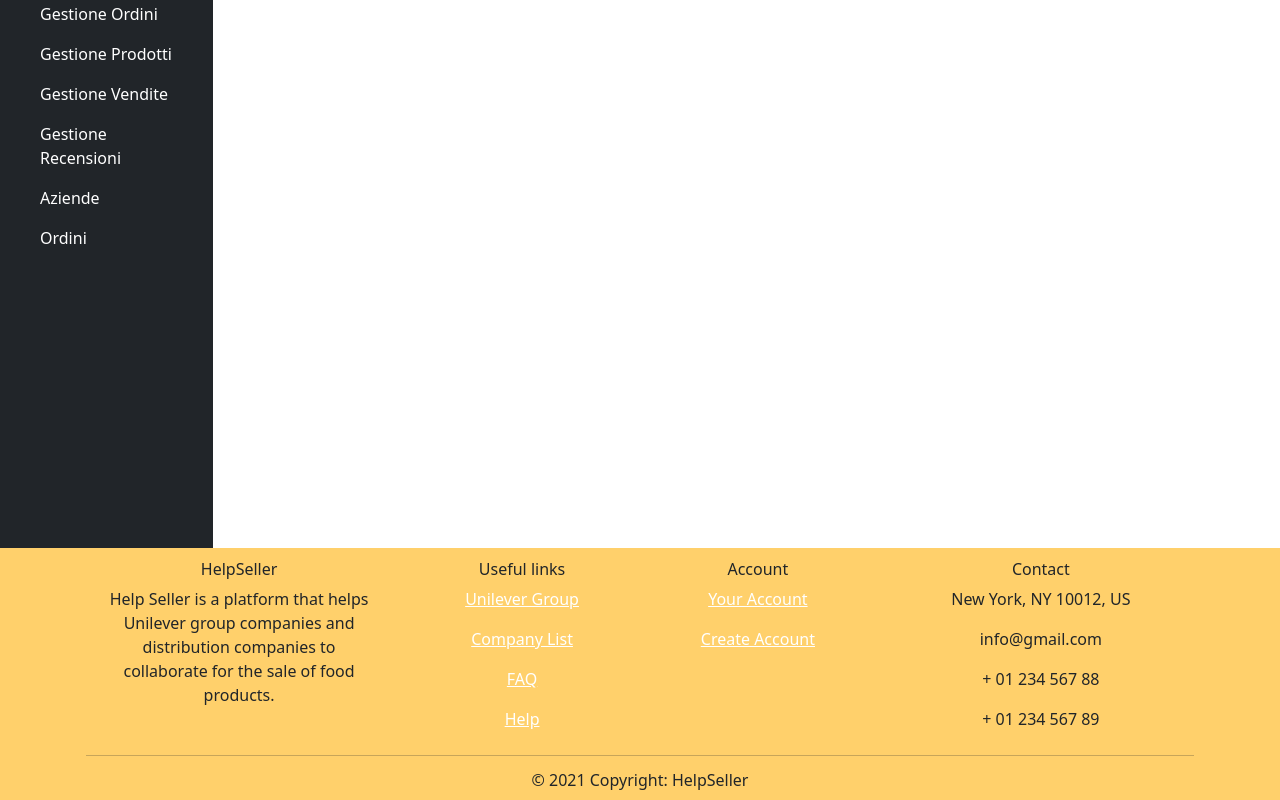
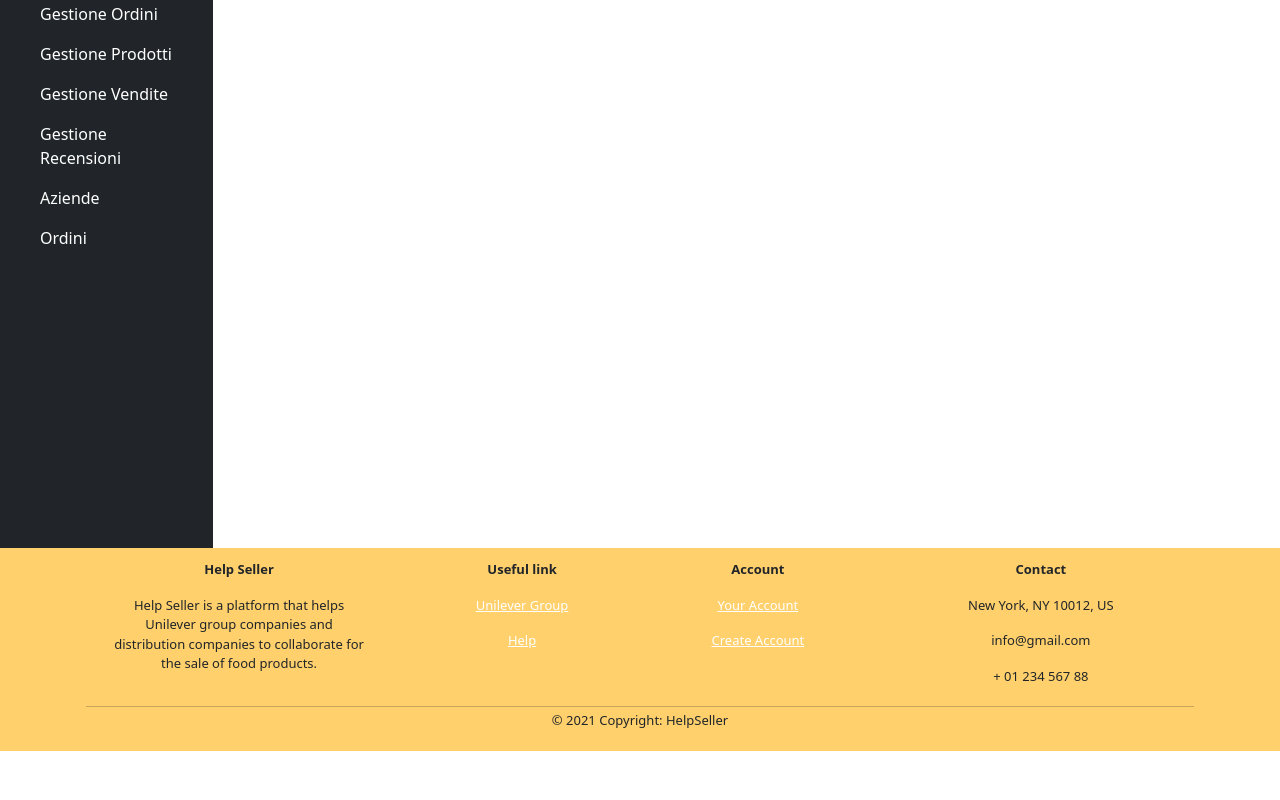
Before and after one commit to Mario-caccioppoli/HelpSellerInterface, an Angular app: page / in a window 1280 px wide. Shown: the part 316-1116 px from the top of the page. After the commit the page ends 1067 px from the top, so only its background shows below. Built offline with nearby package versions, Linux system fonts and the light colour scheme.

Commit message:
Abbassato il font del carattere

```diff
--- a/src/app/components/footer/footer.component.css
+++ b/src/app/components/footer/footer.component.css
@@ -3,3 +3,6 @@
     background-color: rgb(255, 174, 0,0.582);
     margin-top:0;
 }
+p{
+    font-size: 13px;
+}
--- a/src/app/components/footer/footer.component.html
+++ b/src/app/components/footer/footer.component.html
@@ -10,9 +10,7 @@
           <div class="row">
             <!-- Grid column -->
             <div class="col-md-3 col-lg-3 col-xl-3 mx-auto mt-2">
-              <h6>
-                HelpSeller
-              </h6>
+                <p style="font-weight: bold;">Help Seller</p>
               <p>
                 Help Seller is a platform that helps Unilever group companies and distribution companies to collaborate for the sale of food products.
               </p>
@@ -25,18 +23,11 @@
 
             <!-- Grid column -->
             <div class="col-md-3 col-lg-2 col-xl-2 mx-auto mt-2">
-              <h6>
-                Useful links
-              </h6>
+               <p style="font-weight: bold;">Useful link</p>
               <p>
                 <a class="text-white">Unilever Group</a>
               </p>
-              <p>
-                <a class="text-white">Company List</a>
-              </p>
-              <p>
-                <a class="text-white">FAQ</a>
-              </p>
+
               <p>
                 <a class="text-white">Help</a>
               </p>
@@ -46,9 +37,7 @@
             <hr class="w-100 clearfix d-md-none" />
 
             <div class="col-md-3 col-lg-2 col-xl-2 mx-auto mt-2">
-                <h6>
-                  Account
-                </h6>
+                <p style="font-weight: bold;">Account</p>
                 <p>
                   <a class="text-white">Your Account</a>
                 </p>
@@ -60,11 +49,11 @@
               <hr class="w-100 clearfix d-md-none" />
 
             <div class="col-md-4 col-lg-3 col-xl-3 mx-auto mt-2">
-              <h6 >Contact</h6>
-              <p><i class="fas fa-home mr-3"></i> New York, NY 10012, US</p>
-              <p><i class="fas fa-envelope mr-3"></i> info@gmail.com</p>
-              <p><i class="fas fa-phone mr-3"></i> + 01 234 567 88</p>
-              <p><i class="fas fa-print mr-3"></i> + 01 234 567 89</p>
+                <p style="font-weight: bold;">Contact</p>
+              <p> New York, NY 10012, US</p>
+              <p> info@gmail.com</p>
+              <p> + 01 234 567 88</p>
+
             </div>
 
           </div>
@@ -72,16 +61,16 @@
         </section>
 
 
-        <hr class="my-2">
+        <hr class="my-1">
 
         <section class="p-1 pt-0">
           <div class="row d-flex align-items-center">
 
             <div>
 
-              <div class="p-1 ">
+              <p>
                 © 2021 Copyright: HelpSeller
-              </div>
+              <p>
 
             </div>
           </div>
```
